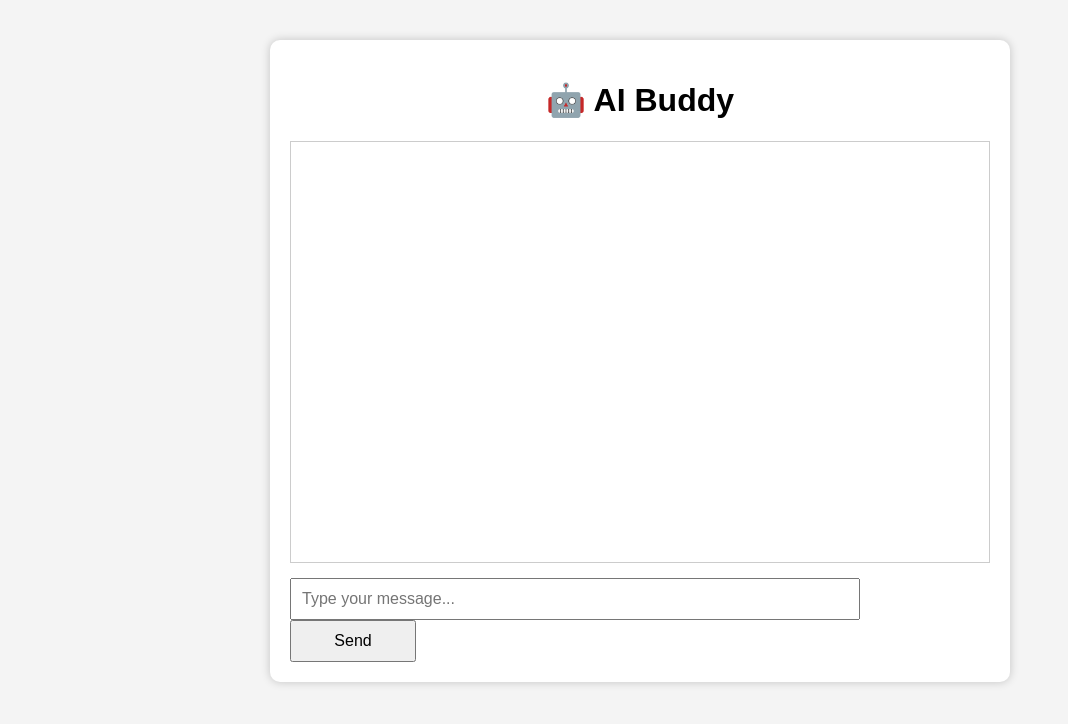
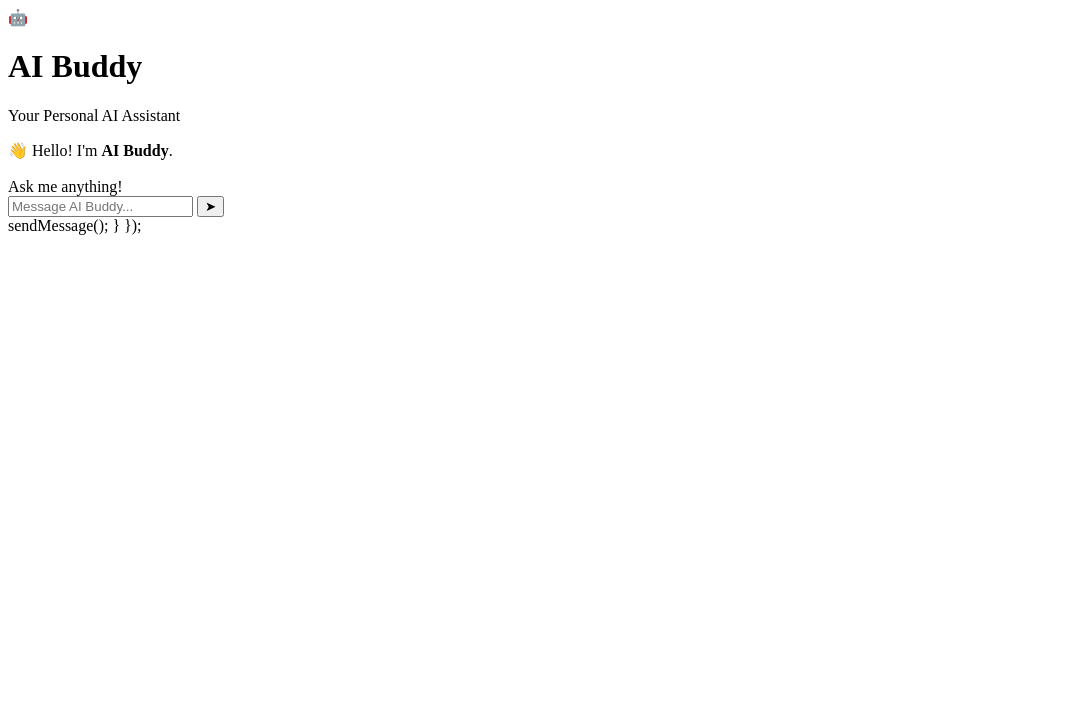
Before and after one commit to prashantchem15-web/ai-buddy-chatbot, a Flask app: page / in a window 1280 px wide. Shown: the top 724 px of the page, without its empty margins (0-1068 px from the left). Run offline with Flask 3, Linux system fonts and the light colour scheme.

Commit message:
Update index.html

```diff
--- a/templates/index.html
+++ b/templates/index.html
@@ -1,113 +1,58 @@
 <!DOCTYPE html>
-<html>
+<html lang="en">
 <head>
+    <meta charset="UTF-8">
+    <meta name="viewport" content="width=device-width, initial-scale=1.0">
     <title>AI Buddy</title>
-    <style>
-        body{
-            font-family: Arial, sans-serif;
-            background:#f4f4f4;
-            margin:40px;
-        }
 
-        .container{
-            max-width:700px;
-            margin:auto;
-            background:white;
-            padding:20px;
-            border-radius:10px;
-            box-shadow:0 0 10px rgba(0,0,0,0.2);
-        }
-
-        h1{
-            text-align:center;
-        }
-
-        #chat{
-            border:1px solid #ccc;
-            height:400px;
-            overflow-y:auto;
-            padding:10px;
-            margin-bottom:15px;
-        }
-
-        input{
-            width:78%;
-            padding:10px;
-            font-size:16px;
-        }
-
-        button{
-            width:18%;
-            padding:10px;
-            font-size:16px;
-            cursor:pointer;
-        }
-
-        .user{
-            color:blue;
-            margin:10px 0;
-        }
-
-        .ai{
-            color:green;
-            margin:10px 0;
-        }
-    </style>
+    <link rel="stylesheet" href="{{ url_for('static', filename='css/style.css') }}">
 </head>
 
 <body>
 
 <div class="container">
 
-<h1>🤖 AI Buddy</h1>
+    <div class="header">
+        <div class="logo">🤖</div>
 
-<div id="chat"></div>
+        <div>
+            <h1>AI Buddy</h1>
+            <p>Your Personal AI Assistant</p>
+        </div>
+    </div>
 
-<input
-type="text"
-id="message"
-placeholder="Type your message..."
->
+    <div id="chat-box" class="chat-box">
 
-<button onclick="sendMessage()">Send</button>
+        <div class="message ai">
+            <div class="bubble">
+                👋 Hello! I'm <b>AI Buddy</b>.<br><br>
+                Ask me anything!
+            </div>
+        </div>
+
+    </div>
+
+    <div class="input-area">
+
+        <input
+            type="text"
+            id="message"
+            placeholder="Message AI Buddy..."
+            onkeypress="if(event.key==='Enter') sendMessage()"
+        >
+
+        <button onclick="sendMessage()">
+            ➤
+        </button>
+
+    </div>
 
 </div>
 
-<script>
+<script src="{{ url_for('static', filename='js/script.js') }}"></script>
 
-async function sendMessage(){
-
-    let message=document.getElementById("message").value;
-
-    if(message==="") return;
-
-    document.getElementById("chat").innerHTML +=
-    "<div class='user'><b>You:</b> "+message+"</div>";
-
-    document.getElementById("message").value="";
-
-    let response=await fetch("/chat",{
-        method:"POST",
-        headers:{
-            "Content-Type":"application/json"
-        },
-        body:JSON.stringify({
-            message:message
-        })
-    });
-
-    let data=await response.json();
-
-    document.getElementById("chat").innerHTML +=
-    "<div class='ai'><b>AI Buddy:</b> "+data.reply+"</div>";
-
-    document.getElementById("chat").scrollTop=
-    document.getElementById("chat").scrollHeight;
-
-}
-
-document.getElementById("message").addEventListener("keypress",function(e){
-    if(e.key==="Enter"){
+</body>
+</html>
         sendMessage();
     }
 });
```
